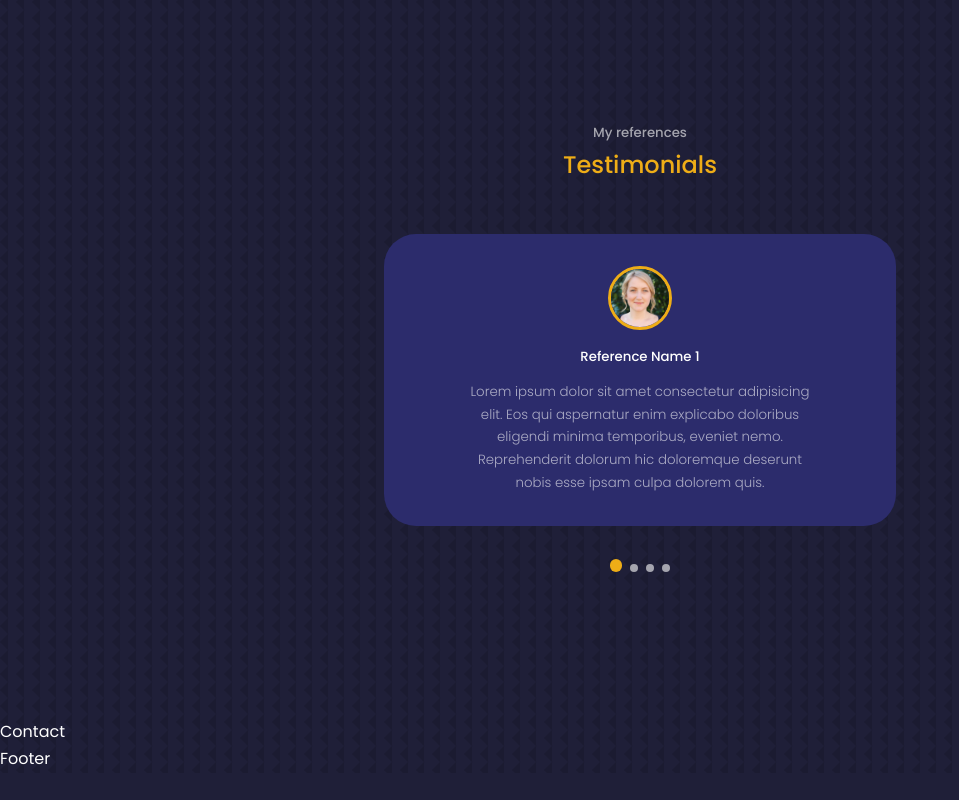
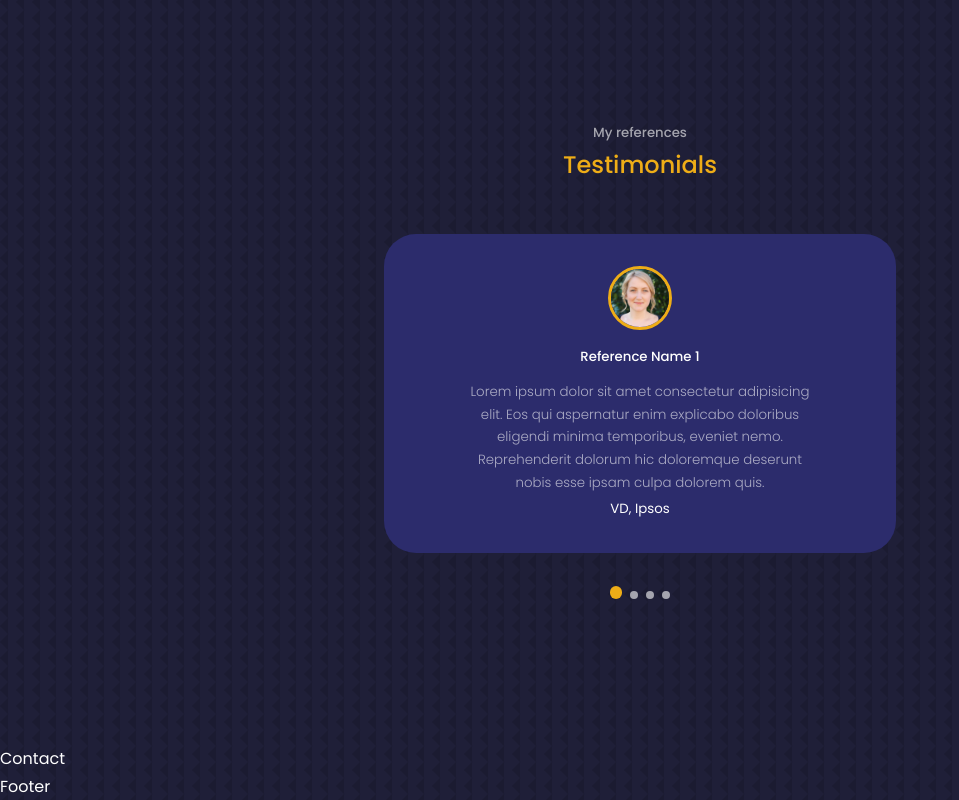
Before and after one commit to RichardChalk/portfolio, a React (Create React App) app: page / in a window 1280 px wide. Shown: the part 3814-4614 px from the top of the page, without its empty margins (0-959 px from the left). Before the commit the page ends 4587 px from the top, so only its background shows below. Built offline with nearby package versions, Linux system fonts and the light colour scheme.

Commit message:
Final styling to testimonials

```diff
--- a/src/components/testimonials/References.jsx
+++ b/src/components/testimonials/References.jsx
@@ -3,6 +3,11 @@ import AVTR1 from "../../assets/avatar1.jpg"
 import AVTR2 from "../../assets/avatar2.jpg"
 import AVTR3 from "../../assets/avatar3.jpg"
 import AVTR4 from "../../assets/avatar4.jpg"
+
+// PAGINATION PAGINATION PAGINATION PAGINATION PAGINATION
+// PAGINATION PAGINATION PAGINATION PAGINATION PAGINATION
+// PAGINATION PAGINATION PAGINATION PAGINATION PAGINATION
+// PAGINATION PAGINATION PAGINATION PAGINATION PAGINATION
 
 // import Swiper core and required modules
 // import { Navigation, Pagination, Scrollbar, A11y } from 'swiper';
@@ -15,30 +20,35 @@ import 'swiper/css';
 import 'swiper/css/pagination';
 // import 'swiper/css/navigation';
 // import 'swiper/css/scrollbar';
+// //////////////////////////////////////////////////////
 
 const referencesArray = [
   {
     id: 1,
     image: AVTR1,
     name: "Reference Name 1",
+    position: "VD, Ipsos",
     review: "Lorem ipsum dolor sit amet consectetur adipisicing elit. Eos qui aspernatur enim explicabo doloribus eligendi minima temporibus, eveniet nemo. Reprehenderit dolorum hic doloremque deserunt nobis esse ipsam culpa dolorem quis.",
   },
   {
     id: 2,
     image: AVTR2,
     name: "Reference Name 2",
+    position: "CEO, Synovate",
     review: "Lorem ipsum dolor sit amet consectetur adipisicing elit. Eos qui aspernatur enim explicabo doloribus eligendi minima temporibus, eveniet nemo. Reprehenderit dolorum hic doloremque deserunt nobis esse ipsam culpa dolorem quis.",
   },
   {
     id: 3,
     image: AVTR3,
     name: "Reference Name 3",
+    position: "VD, Sweet systems",
     review: "Lorem ipsum dolor sit amet consectetur adipisicing elit. Eos qui aspernatur enim explicabo doloribus eligendi minima temporibus, eveniet nemo. Reprehenderit dolorum hic doloremque deserunt nobis esse ipsam culpa dolorem quis.",
   },
   {
     id: 4,
     image: AVTR4,
     name: "Reference Name 4",
+    position: "CEO, Demoskop",
     review: "Lorem ipsum dolor sit amet consectetur adipisicing elit. Eos qui aspernatur enim explicabo doloribus eligendi minima temporibus, eveniet nemo. Reprehenderit dolorum hic doloremque deserunt nobis esse ipsam culpa dolorem quis.",
   },
 
@@ -54,7 +64,7 @@ const References = () => {
      navigation
      pagination={{ clickable: true }}
      >
-    {referencesArray.map(({ id, image, name, review }) => {
+    {referencesArray.map(({ id, image, name, review, position }) => {
       return (
         <SwiperSlide  key={id} className="testimonial">
           <div className="client__avatar">
@@ -64,6 +74,10 @@ const References = () => {
           <small className="client__review">
             {review}
           </small>
+          <small className="client__position">
+            {position}
+          </small>
+
         </SwiperSlide>
       );
     })}
--- a/src/components/testimonials/testimonials.css
+++ b/src/components/testimonials/testimonials.css
@@ -28,6 +28,7 @@
     margin: 0.8rem auto 0;
 }
 
+/* Swiper is used for pagination */
 .swiper-pagination .swiper-pagination-bullet {
     opacity: 1;
     background-color: var(--colour-light);
```
